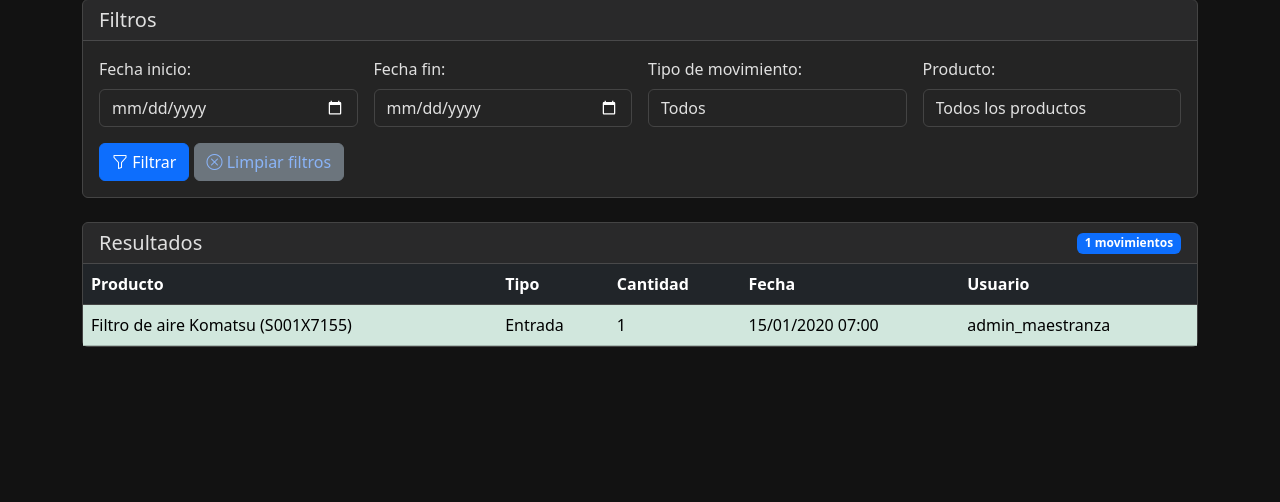
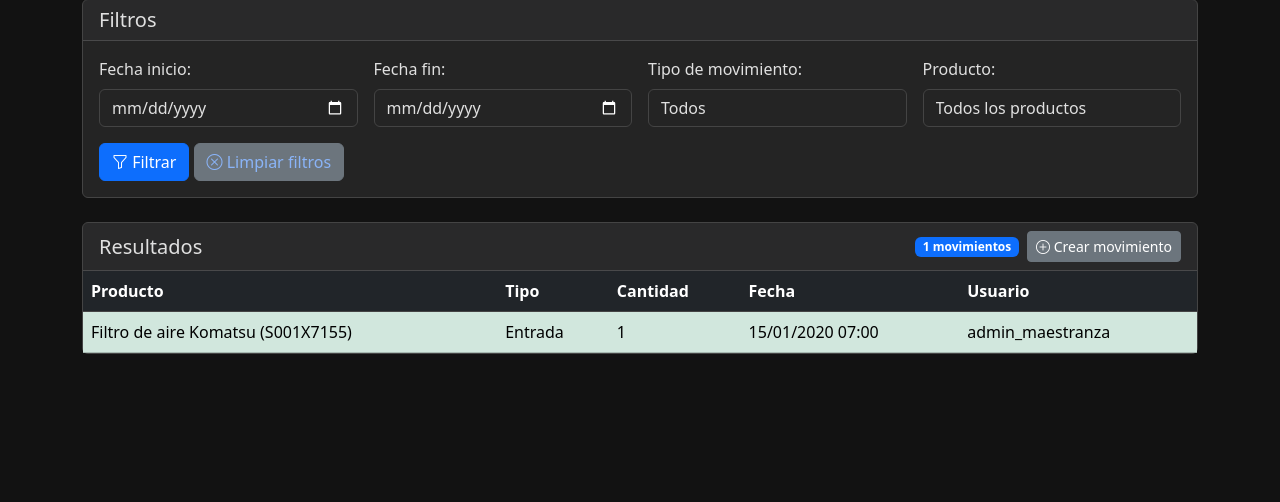
Before and after one commit to javegaf/inventario_maestranza, a Django app: page /movimientos/ in a window 1280 px wide. Shown: the part 151-653 px from the top of the page. Run offline with Django 5.2, Linux system fonts and the light colour scheme; data comes from the database, SQL or seed files in the repository; tables that the repository leaves empty hold one stand-in row (values such as "Sample post"); parts of the project's set-up code (start-up, migrations or seed data) failed here and were passed over.

Commit message:
RF02 - Seguimiento en tiempo real de entradas/salidas del inventario - Added staff permision

```diff
--- a/inventario/views.py
+++ b/inventario/views.py
@@ -55,6 +55,14 @@ def lista_movimientos(request):
     movimientos = MovimientoInventario.objects.all().order_by('-fecha')
     form = MovimientoFiltroForm(request.GET or None)
 
+    # Check if non-staff user is trying to access movement creation
+    show_permission_alert = False
+    if request.user.is_authenticated and not request.user.is_staff:
+        # Log the attempt if they're trying to create movements
+        if 'create_attempt' in request.GET:
+            logger.warning(f"Non-staff user {request.user.username} (ID: {request.user.id}) attempted to create movement at {timezone.now()}")
+        show_permission_alert = True
+
     if form.is_valid():
         if form.cleaned_data.get('fecha_inicio'):
             fecha_inicio = form.cleaned_data['fecha_inicio']
@@ -69,9 +77,11 @@ def lista_movimientos(request):
 
     return render(request, 'movimientos/lista_movimientos.html', {
         'movimientos': movimientos,
-        'filtro_form': form
+        'filtro_form': form,
+        'show_permission_alert': show_permission_alert
     })
 
+# Keep crear_movimiento unchanged for now - it can still be accessed directly
 def crear_movimiento(request):
     form = MovimientoInventarioForm(request.POST or None)
     if form.is_valid():
--- a/templates/movimientos/lista_movimientos.html
+++ b/templates/movimientos/lista_movimientos.html
@@ -1,7 +1,10 @@
 {# /templates/movimientos/lista_movimientos.html #}
 {% extends 'base.html' %}
+{% load static %}
 {% block title %}Historial de movimientos{% endblock %}
 {% block content %}
+
+
 <div class="row mb-4">
     <div class="col">
         <h2>Historial de movimientos</h2>
@@ -45,7 +48,21 @@
 <div class="card">
     <div class="card-header d-flex justify-content-between align-items-center">
         <h5 class="mb-0">Resultados</h5>
-        <span class="badge bg-primary">{{ movimientos.count }} movimientos</span>
+        <div class="d-flex align-items-center gap-2">
+            <span class="badge bg-primary">{{ movimientos.count }} movimientos</span>
+
+            <!-- Create Movement Button with Conditional Logic -->
+            {% if user.is_staff %}
+                <a href="{% url 'crear_movimiento' %}" class="btn btn-success btn-sm">
+                    <i class="bi bi-plus-circle"></i> Crear movimiento
+                </a>
+            {% else %}
+                <!-- Button that triggers alert for non-staff users -->
+                <button type="button" class="btn btn-secondary btn-sm" onclick="showPermissionDenied()" title="Solo personal autorizado puede crear movimientos">
+                    <i class="bi bi-plus-circle"></i> Crear movimiento
+                </button>
+            {% endif %}
+        </div>
     </div>
     <div class="card-body p-0">
         <div class="table-responsive">
@@ -78,6 +95,33 @@
         </div>
     </div>
 </div>
-{% load static %}
+
 <script src="{% static 'js/realtimetable.js' %}"></script>
+
+<!-- JavaScript for Permission Alert -->
+<script>
+function showPermissionDenied() {
+    // Show alert notification
+    if (confirm('⚠️ ACCESO DENEGADO\n\nSolo el personal autorizado (staff) puede crear movimientos de inventario.\n\n¿Deseas contactar a un administrador?')) {
+        // Log the attempt by redirecting with a parameter
+        window.location.href = '{% url "lista_movimientos" %}?create_attempt=true';
+    }
+}
+
+// Auto-hide alerts after 8 seconds
+document.addEventListener('DOMContentLoaded', function() {
+    const alerts = document.querySelectorAll('.alert');
+    alerts.forEach(function(alert) {
+        setTimeout(function() {
+            if (alert.classList.contains('show')) {
+                alert.classList.remove('show');
+                setTimeout(function() {
+                    alert.remove();
+                }, 150);
+            }
+        }, 8000);
+    });
+});
+</script>
+
 {% endblock %}
```
